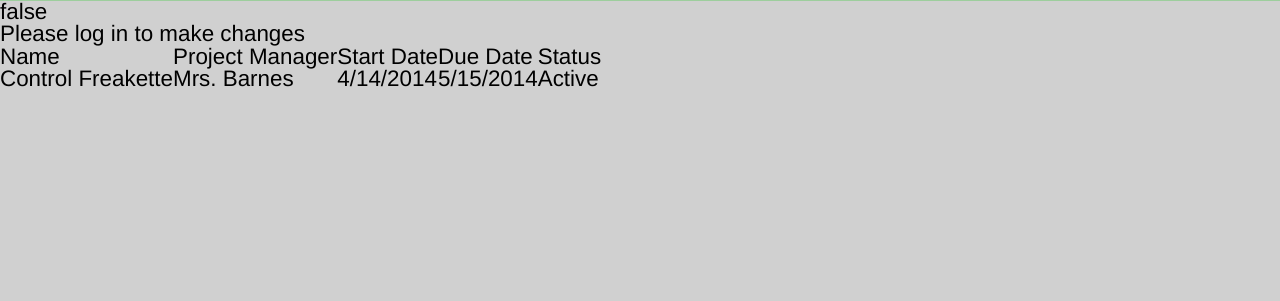
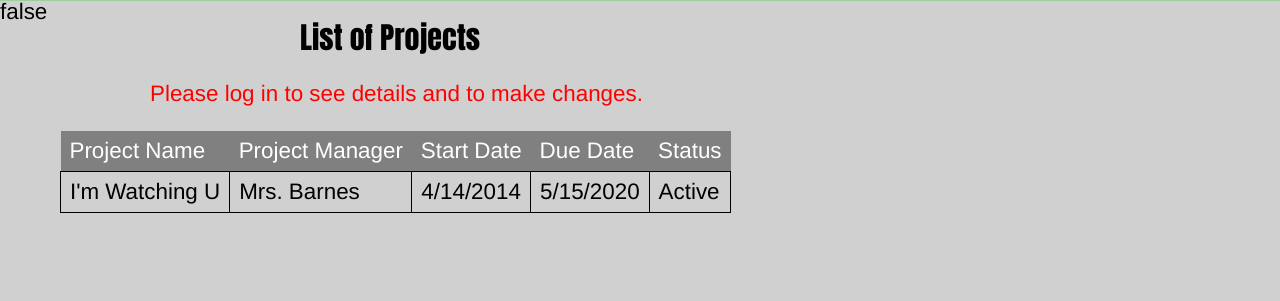
Before and after one commit to temporizer/ctec227-final, a PHP site: page / in a window 1280 px wide. Shown: the part 139-440 px from the top of the page. Run offline with PHP 8.4, Linux system fonts and the light colour scheme; data comes from the database, SQL or seed files in the repository; a stand-in replaces the project's code that opens the database connection; some libraries are stand-ins or nearby versions.

Commit message:
changes to index.php and css
I had to redo the table and put in th’s for headers instead of all td’s.
I styled the table to at least get it looking somewhat functional with
the help from one of my books.
I have no idea that the rogue false is doing on the displayed page.

```diff
--- a/css/style.css
+++ b/css/style.css
@@ -70,6 +70,13 @@ header{
   background-color: #9DCE9D;
 
 }
+h1 {margin-left:300px;
+  margin-bottom: 30px;
+}
+h2 {
+  color: red;
+  margin-left:150px;
+}
 .logo{
   width: 200px;
   height:120px;
@@ -82,3 +89,24 @@ header{
   text-align:center;
   padding-top: 50px;
 }
+table {
+  border-collapse:
+  border: 1.5px solid black;
+  margin-left: 60px;
+  margin-top: 25px;
+}
+th{
+  text-align: left;
+  background: gray;
+  color: white;
+  padding: 0.4em;
+}
+td {
+  border: 1.5px solid black;
+  padding: 0.4em;
+}
+.mighty {
+  font-size: 30px;
+  /*border:1.5px solid black;*/
+  font-family: Impact, Charcoal, sans-serif
+}
--- a/index.php
+++ b/index.php
@@ -3,20 +3,21 @@
 
 <?php login('j.conklin', 'password'); ?>
 
-<h1>Please log in to make changes</h1>
+<h1 class="mighty">List of Projects</h1>
+<h2>Please log in to see details and to make changes.</h2>
 <table>
 <tr>
-  <td>Name</td>
-  <td>Project Manager</td>
-  <td>Start Date</td>
-  <td>Due Date</td>
-  <td>Status</td>
+  <th>Project Name</th>
+  <th>Project Manager</th>
+  <th>Start Date</th>
+  <th>Due Date</th>
+  <th>Status</th>
 </tr>
 <tr>
-  <td>Control Freakette</td>
+  <td>I'm Watching U</td>
   <td>Mrs. Barnes</td>
   <td>4/14/2014</td>
-  <td>5/15/2014</td>
+  <td>5/15/2020</td>
   <td>Active</td>
 </tr>
 </table>
```
